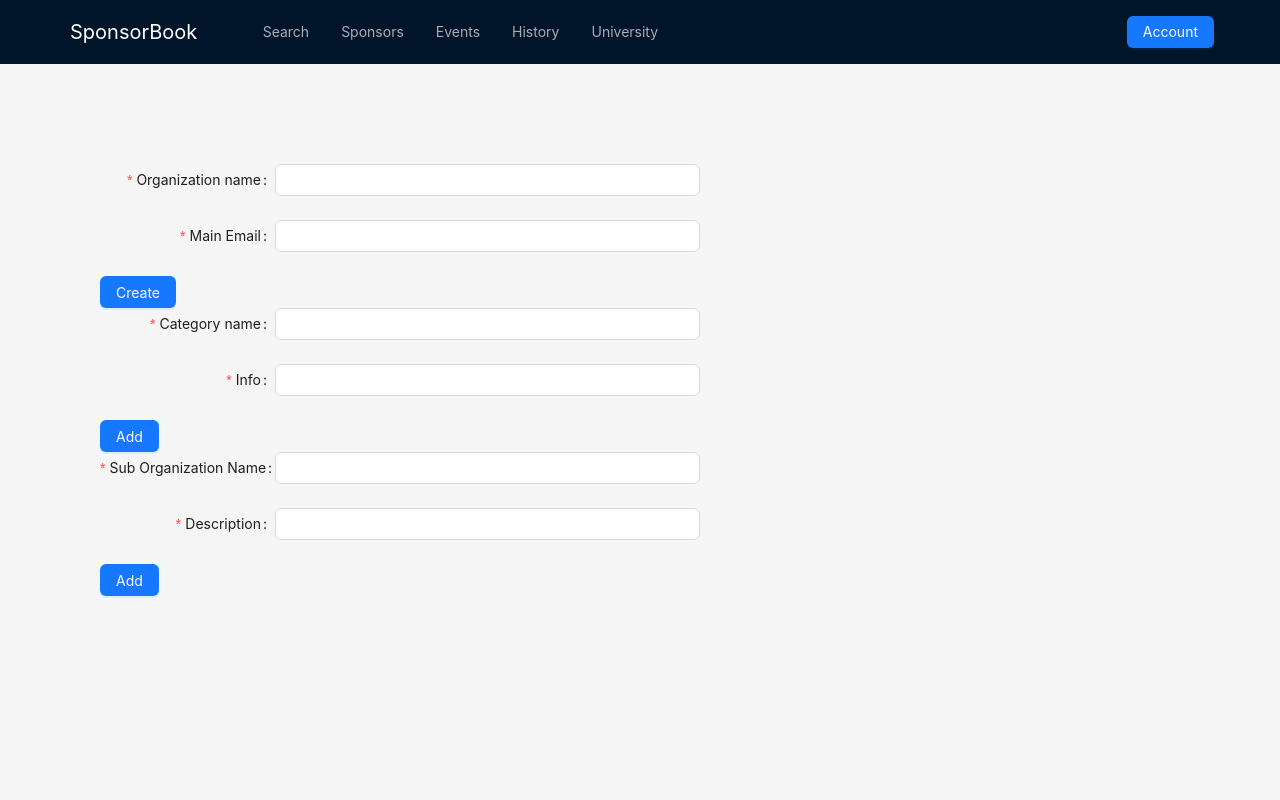
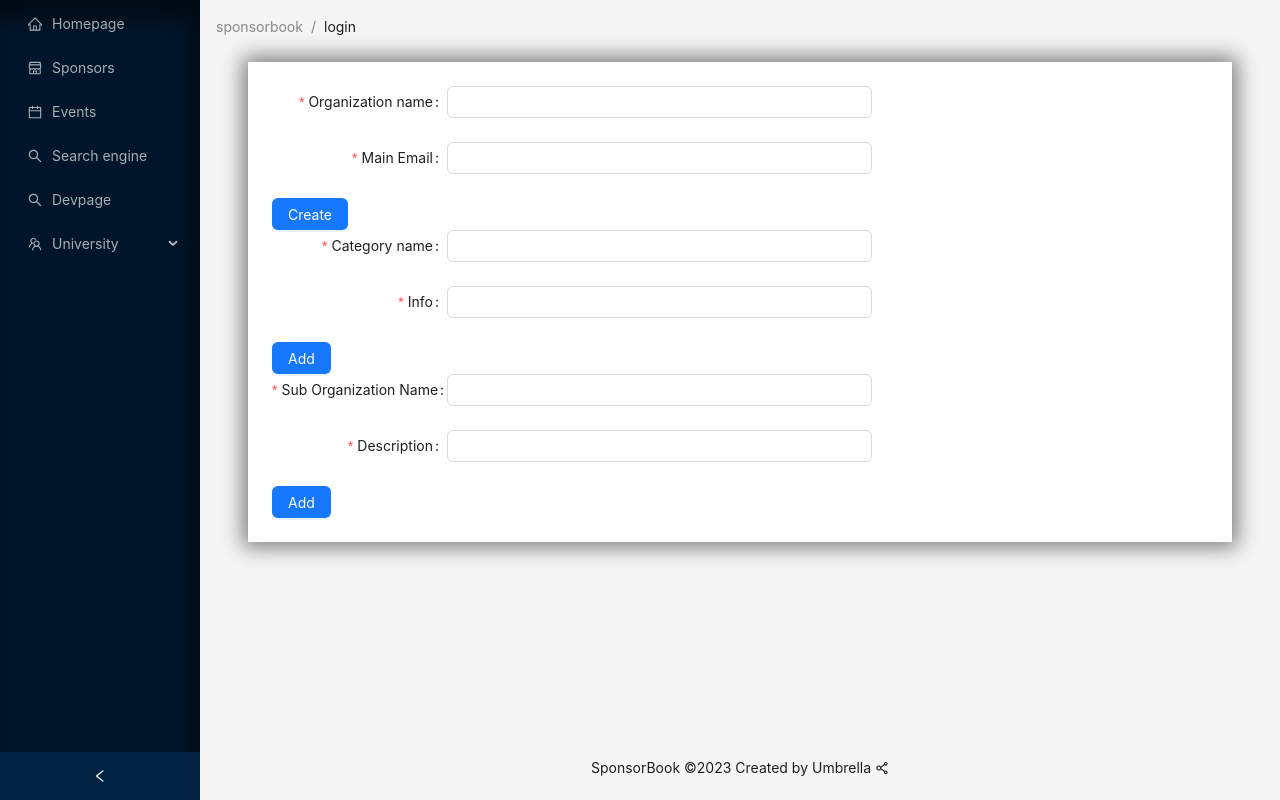
Before and after one commit to paukstelom/sponsorbookui, a Next.js app: page /devpage in a window 1280 px wide. Built offline with nearby package versions, Linux system fonts and the light colour scheme.

Commit message:
New design

```diff
--- a/next.config.js
+++ b/next.config.js
@@ -5,6 +5,7 @@ const nextConfig = {
             {
                 source: '/api/:path*',
                 destination: 'http://78.56.255.214:25565/:path*',
+                // destination: 'http://localhost:/:path*',
             },
         ]
     },
--- a/src/app/login/components/loginForm.tsx
+++ b/src/app/login/components/loginForm.tsx
@@ -21,7 +21,8 @@ export default function LoginForm() {
             name="basic"
             labelCol={{ span: 8 }}
             wrapperCol={{ span: 16 }}
-            style={{ maxWidth: 600 }}
+            style={{ maxWidth: 600,
+            height: '400px' }}
             initialValues={{ remember: true }}
             onFinish={onFinish}
             onFinishFailed={onFinishFailed}
--- a/src/components/navbar.tsx
+++ /dev/null
@@ -1,116 +0,0 @@
-'use client'
-import { BackTop, Button, Col, Drawer, Menu, Row } from 'antd'
-import { MenuOutlined } from '@ant-design/icons'
-import Layout, { Header } from 'antd/es/layout/layout'
-import Link from 'next/link'
-import { useEffect, useState } from 'react'
-
-export default function Navbar() {
-    const [visible, setVisible] = useState(false)
-
-    const showDrawer = () => {
-        setVisible(true)
-    }
-
-    const onClose = () => {
-        setVisible(false)
-    }
-
-    return (
-        <Header>
-            <Row>
-                <Col xs={20} sm={20} md={4}>
-                    <Link href={'/'} style={{ textDecoration: 'none' }}>
-                        <div
-                            className="logo"
-                            style={{
-                                color: 'white',
-                                fontSize: 20,
-                                paddingLeft: '20px',
-                            }}
-                        >
-                            SponsorBook
-                        </div>
-                    </Link>
-                </Col>
-                <Col xs={0} sm={0} md={20}>
-                    <Menu theme="dark" mode="horizontal">
-                        <Menu.Item>
-                            <Link
-                                href={'/search'}
-                                style={{ textDecoration: 'none' }}
-                            >
-                                Search
-                            </Link>
-                        </Menu.Item>
-                        <Menu.Item>
-                            <Link
-                                href={'/sponsors'}
-                                style={{ textDecoration: 'none' }}
-                            >
-                                Sponsors
-                            </Link>
-                        </Menu.Item>
-                        <Menu.Item>
-                            <Link
-                                href={'/events'}
-                                style={{ textDecoration: 'none' }}
-                            >
-                                Events
-                            </Link>
-                        </Menu.Item>
-                        <Menu.Item>
-                            <Link
-                                href={'/history'}
-                                style={{ textDecoration: 'none' }}
-                            >
-                                History
-                            </Link>
-                        </Menu.Item>
-                        <Menu.Item>
-                            <Link
-                                href={'/university'}
-                                style={{ textDecoration: 'none' }}
-                            >
-                                University
-                            </Link>
-                        </Menu.Item>
-                        <Menu.Item style={{ marginLeft: 'auto' }}>
-                            <Button type="primary">
-                                <Link
-                                    href={'/account'}
-                                    style={{ textDecoration: 'none' }}
-                                >
-                                    Account
-                                </Link>
-                            </Button>
-                        </Menu.Item>
-                    </Menu>
-                </Col>
-                <Col xs={2} sm={2} md={0}>
-                    <Button type="primary" onClick={showDrawer}>
-                        <MenuOutlined />
-                    </Button>
-                </Col>
-            </Row>
-            <Drawer
-                title="SponsorBook"
-                placement="left"
-                onClick={onClose}
-                onClose={onClose}
-                visible={visible}
-            >
-                <Menu mode="vertical" style={{ marginLeft: '100px' }}>
-                    <Menu.Item>Search</Menu.Item>
-                    <Menu.Item>Sponsors</Menu.Item>
-                    <Menu.Item>Events</Menu.Item>
-                    <Menu.Item>History</Menu.Item>
-                    <Menu.Item>University</Menu.Item>
-                    <Menu.Item>
-                        <Button type="primary">Account</Button>
-                    </Menu.Item>
-                </Menu>
-            </Drawer>
-        </Header>
-    )
-}
--- a/src/components/sponsorBookLayout.tsx
+++ b/src/components/sponsorBookLayout.tsx
@@ -1,10 +1,47 @@
 'use client'
-import { ConfigProvider, Layout, Menu, message } from 'antd'
-import { Content, Header } from 'antd/es/layout/layout'
-import Navbar from './navbar'
+import { Breadcrumb, ConfigProvider, Layout, Menu, MenuProps, message, theme } from 'antd'
+
 import enUS from 'antd/lib/locale/en_US';
-import { useContext } from 'react';
+import { useContext, useState } from 'react';
 import MessageContext from './messageContext';
+
+import { CalendarOutlined, DesktopOutlined, FileOutlined, HomeOutlined, PieChartOutlined, SearchOutlined, ShareAltOutlined, ShopOutlined, TeamOutlined, UserOutlined } from '@ant-design/icons';
+import MenuItem from 'antd/es/menu/MenuItem';
+import { useRouter } from 'next/navigation';
+
+const { Header, Content, Footer, Sider } = Layout;
+
+type MenuItem = Required<MenuProps>['items'][number];
+
+function getItem(
+    label: React.ReactNode,
+    key: React.Key,
+    icon?: React.ReactNode,
+    children?: MenuItem[],
+  ): MenuItem {
+    return {
+      key,
+      icon,
+      children,
+      label,
+    } as MenuItem;
+  }
+
+
+const items: MenuItem[] = [
+    getItem('Homepage', '/', <HomeOutlined />),
+    getItem('Sponsors', '/sponsors', <ShopOutlined />),
+    getItem('Events', '/events', <CalendarOutlined />),
+    getItem('Search engine', '/search', <SearchOutlined />),
+    getItem('Devpage', '/devpage', <SearchOutlined />),
+    getItem('University', 'sub2', <TeamOutlined />, [
+        getItem('Account', '/account'),
+        getItem('Faculty', '/faculty'),
+        getItem('Memebers', '/members'),
+        getItem('History', '/history'),
+      ]),
+  ];
+
 
 export const SponsorBookLayout = ({
     children,
@@ -13,18 +50,45 @@ export const SponsorBookLayout = ({
 }) => {
 
 
+    const loggedIn = true;
+    const [messageApi, contextHolder] = message.useMessage()
+    const [collapsed, setCollapsed] = useState(false);
+    const router = useRouter();
+    const {
+      token: { colorBgContainer },
+    } = theme.useToken();
 
-    const [messageApi, contextHolder] = message.useMessage()
-
-
+    const onClick: MenuProps['onClick'] = (e) => {
+      router.push(e.key);
+      console.log('click ', e);
+    };
 
     return (
         <ConfigProvider locale={enUS}>
             <MessageContext.Provider value={messageApi}>
-        <Layout className="layout" style={{ height: '100vh' }}>
-            <Navbar />
-            <Content style={{ padding: '100px' }}>{children}{contextHolder}</Content>
-        </Layout>
+            <Layout style={{ height: '100vh'}}>
+              {loggedIn ? (
+            <Sider collapsible collapsed={collapsed} onCollapse={(value) => setCollapsed(value)} style={{boxShadow: 'inset -10px 0px 20px 0px rgba(0, 0, 0, 0.5)' }}>
+        <div className="demo-logo-vertical" />
+        <Menu theme="dark" onClick={onClick} defaultSelectedKeys={['1']}style={{boxShadow: 'inset -10px 20px 20px 0px rgba(0, 0, 0, 0.5)' }} mode="inline" items={items} />
+      </Sider>) : null}
+      <Layout style={{ backgroundColor: '' }}>
+
+      <Content style={{ margin: '0 16px', }}>
+
+        <Breadcrumb style={{ margin: '16px 0' }}>
+            <Breadcrumb.Item>sponsorbook</Breadcrumb.Item>
+            <Breadcrumb.Item>login</Breadcrumb.Item>
+          </Breadcrumb>
+
+          <div style={{margin:'3vh 4vh 3vh 4vh', padding: 24, minHeight: 360, background: colorBgContainer, boxShadow: '0px 0px 20px 5px rgba(0, 0, 0, 0.5)' }}>
+            {children}{contextHolder}
+          </div>
+               </Content>
+               <Footer style={{ textAlign: 'center', backgroundColor: 'transparent' }}>SponsorBook ©2023 Created by Umbrella <ShareAltOutlined/></Footer>
+
+            </Layout>
+            </Layout>
         </MessageContext.Provider>
         </ConfigProvider>
     )
```
Also changed, not shown: src/app/login/components/loginPageComponent.tsx (+7 -26 lines), src/app/sponsors/components/contactTable.tsx (+4 -3 lines), src/app/sponsors/components/sponsorsTable.tsx (+12 -12 lines), public/vgtuuniversity.jpg (added).
